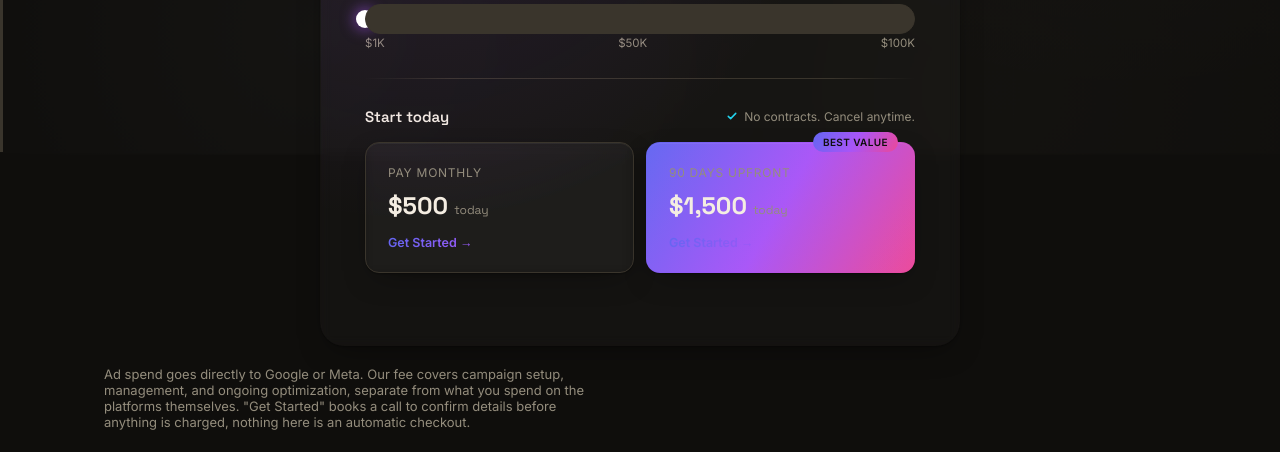
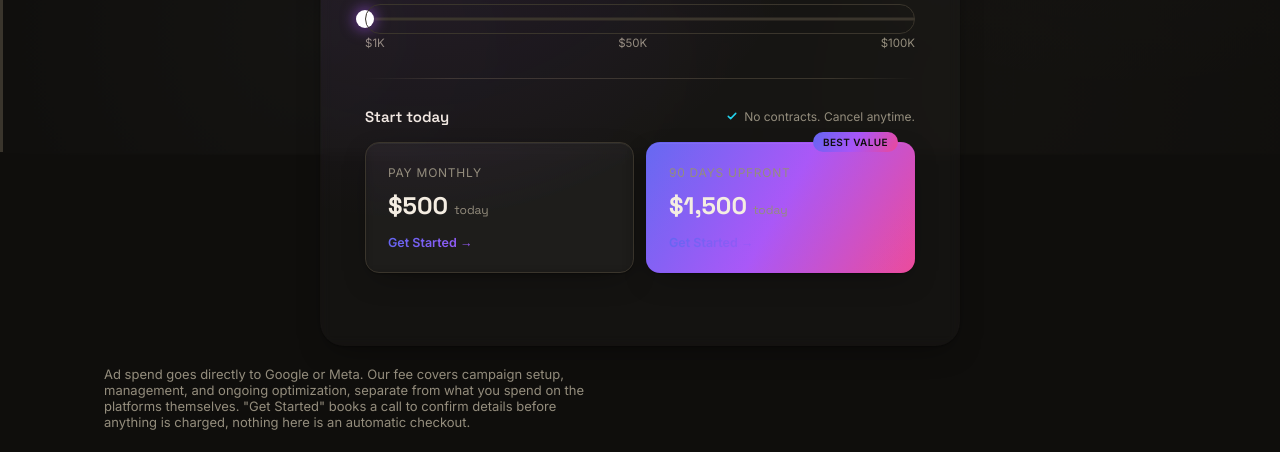
Before and after one commit to ascendmg/ascend-site, a website: page pricing-ads.html in a window 1280 px wide. Shown: the part 648-1100 px from the top of the page. Drawn offline with Linux system fonts and the light colour scheme; files whose address does not match are found by name.

Commit message:
Add files via upload

```diff
--- a/pricing-ads.html
+++ b/pricing-ads.html
@@ -154,6 +154,15 @@
     display:flex;
     align-items:center;
   }
+  .slider-track-wrap::before{
+    content:'';
+    position:absolute;
+    left:0; right:0; top:50%;
+    height:3px;
+    transform:translateY(-50%);
+    border-radius:999px;
+    background:var(--line);
+  }
   .slider-fill{
     position:absolute;
     left:0; top:50%;
@@ -180,7 +189,7 @@
     z-index:2;
     width:100%; -webkit-appearance:none; appearance:none; height:3px;
     border-radius:999px; outline:none;
-    background:var(--line);
+    background:transparent;
   }
   #adSlider::-webkit-slider-thumb{
     -webkit-appearance:none; appearance:none; width:18px; height:18px; border-radius:50%;
```
